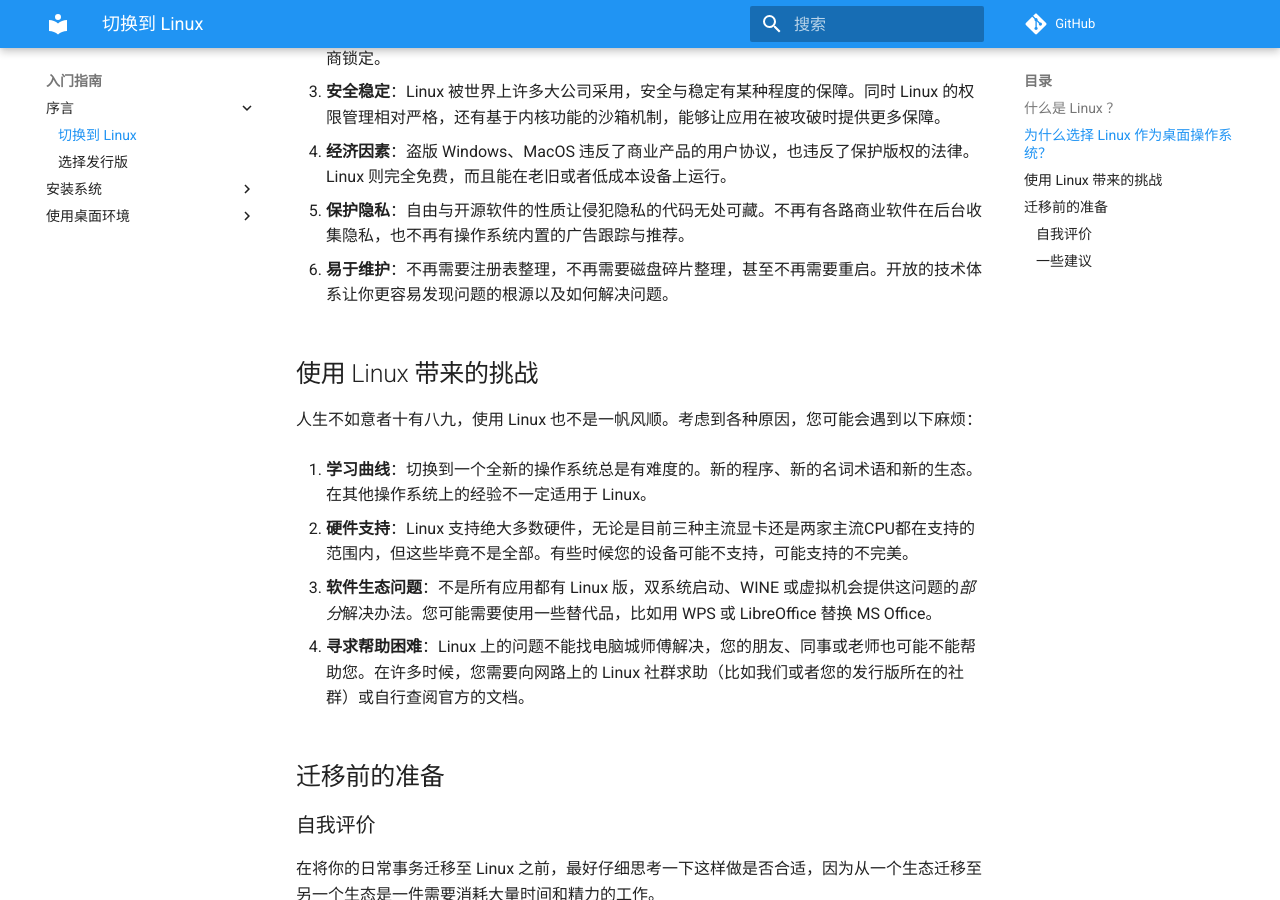
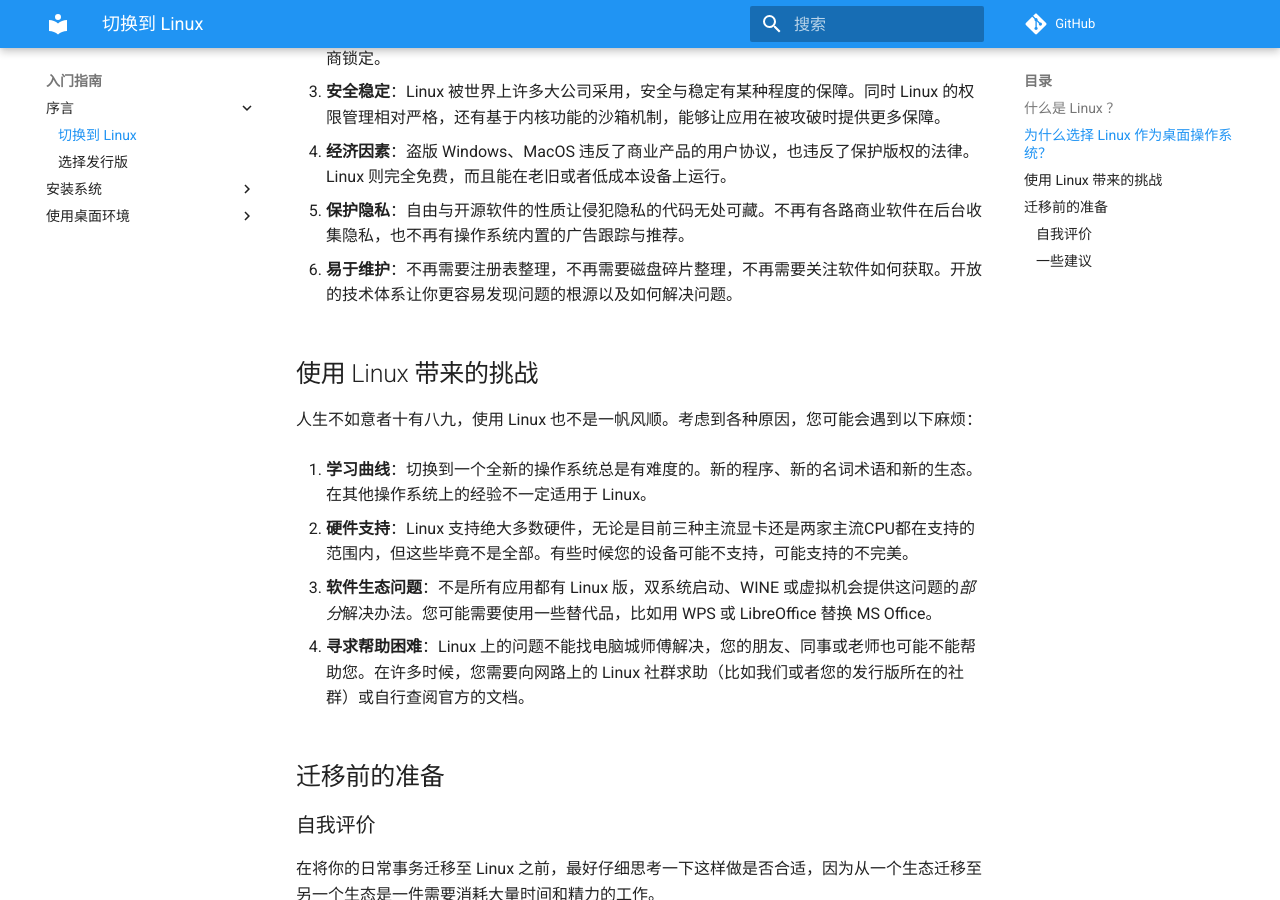
Before and after one commit to linuxhitchhiker/THGLG, an MkDocs documentation site: the page built from docs/basic/prologue/switch-to-linux.md, in a window 1280 px wide and 900 px high, scrolled down 679 px. Built offline with MkDocs 1.6.1 and Material for MkDocs 9.7.7, drawn with Linux system fonts in a browser that asks for light colours; comment, search, counter and statistics services are not loaded.

Commit message:
Update switch-to-linux.md

```diff
--- a/docs/basic/prologue/switch-to-linux.md
+++ b/docs/basic/prologue/switch-to-linux.md
@@ -24,7 +24,7 @@ lead: "在开始非凡的 GNU/Linux 之旅之前，您应当了解这些。"
 
 1. **保护隐私**：自由与开源软件的性质让侵犯隐私的代码无处可藏。不再有各路商业软件在后台收集隐私，也不再有操作系统内置的广告跟踪与推荐。
 
-1. **易于维护**：不再需要注册表整理，不再需要磁盘碎片整理，甚至不再需要重启。开放的技术体系让你更容易发现问题的根源以及如何解决问题。
+1. **易于维护**：不再需要注册表整理，不再需要磁盘碎片整理，不再需要关注软件如何获取。开放的技术体系让你更容易发现问题的根源以及如何解决问题。
 
 ## 使用 Linux 带来的挑战
 
```
